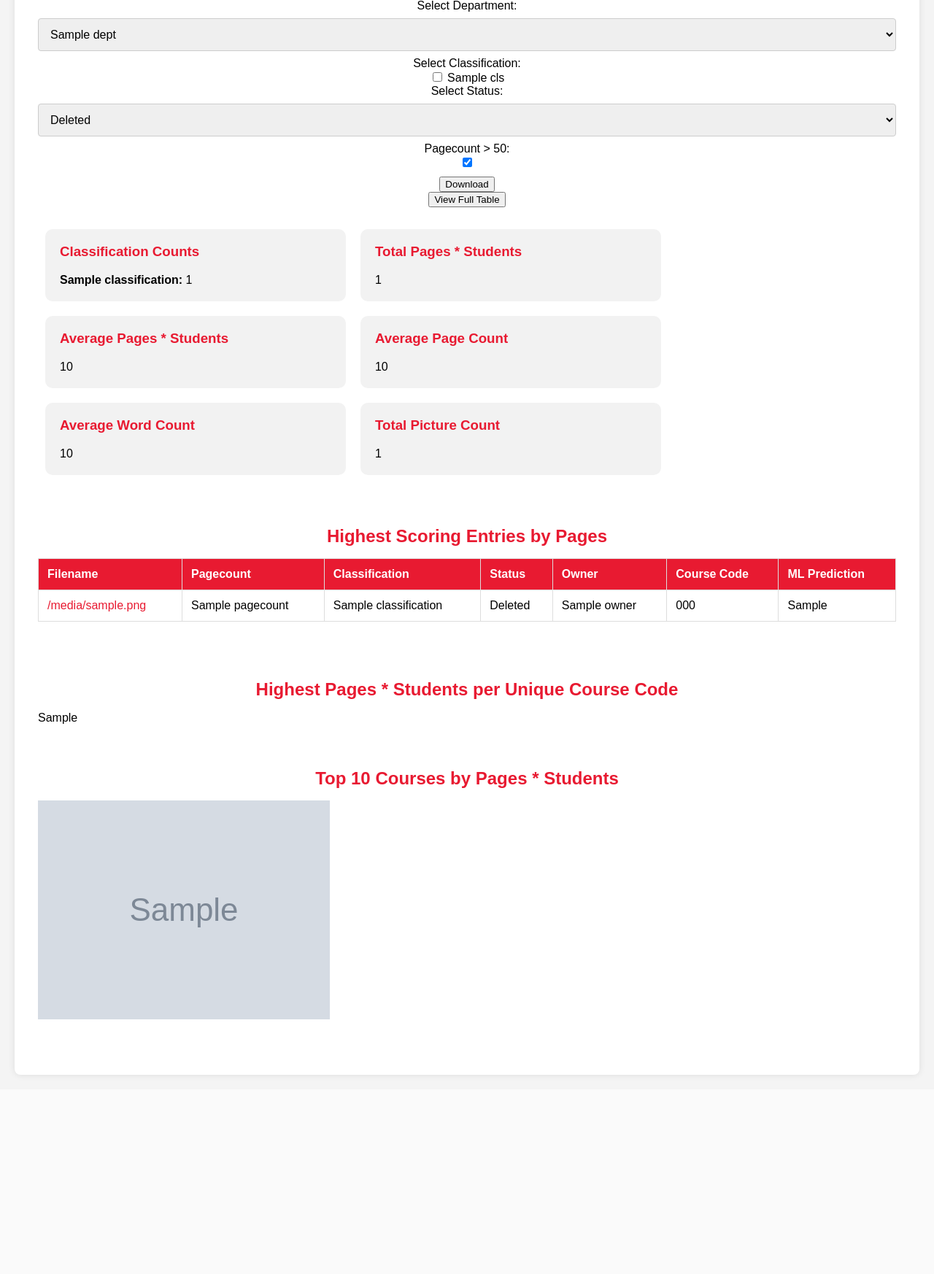
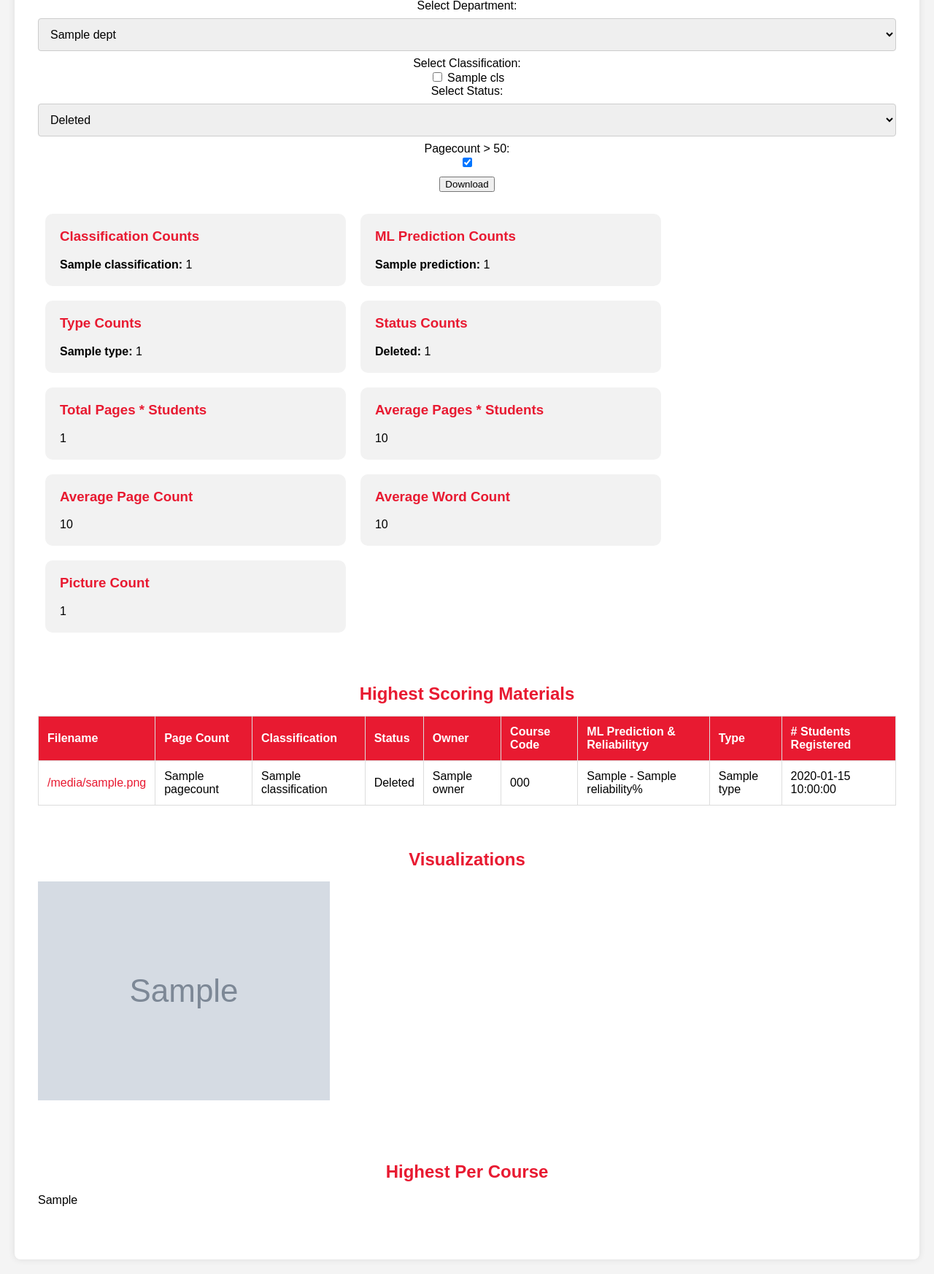
Before and after one commit to ellisgroenveld/copyrightweb, a Flask app: template app/templates/kpis.html in a window 1280 px wide. Shown: the part 127-1873 px from the top of the page at 73% size. Before the commit the page ends 1603 px from the top, so only its background shows below. Run offline with Flask 3, Linux system fonts and the light colour scheme; the template is opened without the code that fills it: most values are stand-ins (such as "Sample title", 1, 10 or a date in 2020); grey boxes marked "Sample" are stand-in pictures.

Commit message:
final changes

```diff
--- a/app/templates/kpis.html
+++ b/app/templates/kpis.html
@@ -45,13 +45,24 @@
                 <input type="hidden" name="pagecount_toggle" value="{{ pagecount_toggle }}">
                 <button type="submit">Download</button>
             </form>
-            <button onclick="location.href='{{ url_for('full_table', department=selected_department, classification=selected_classifications|join(','), status=selected_status, pagecount_toggle=pagecount_toggle) }}'">View Full Table</button>
         </header>
 
         <section class="summary">
             <div class="kpi-box">
                 <h3>Classification Counts</h3>
                 <p>{% for classification, count in classification_counts.items() %}<strong>{{ classification }}:</strong> {{ count }}<br>{% endfor %}</p>
+            </div>
+            <div class="kpi-box">
+                <h3>ML Prediction Counts</h3>
+                <p>{% for prediction, count in ml_prediction_counts.items() %}<strong>{{ prediction }}:</strong> {{ count }}<br>{% endfor %}</p>
+            </div>
+            <div class="kpi-box">
+                <h3>Type Counts</h3>
+                <p>{% for type, count in type_counts.items() %}<strong>{{ type }}:</strong> {{ count }}<br>{% endfor %}</p>
+            </div>
+            <div class="kpi-box">
+                <h3>Status Counts</h3>
+                <p>{% for status, count in status_counts.items() %}<strong>{{ status }}:</strong> {{ count }}<br>{% endfor %}</p>
             </div>
             <div class="kpi-box">
                 <h3>Total Pages * Students</h3>
@@ -70,73 +81,56 @@
                 <p>{{ avg_wordcount }}</p>
             </div>
             <div class="kpi-box">
-                <h3>Total Picture Count</h3>
+                <h3>Picture Count</h3>
                 <p>{{ picture_count }}</p>
             </div>
         </section>
 
         <section class="highest-scoring">
-            <h2>Highest Scoring Entries by Pages</h2>
+            <h2>Highest Scoring Materials</h2>
             <div class="table-wrapper">
             <table>
                 <thead>
                     <tr>
                         <th>Filename</th>
-                        <th>Pagecount</th>
+                        <th>Page Count</th>
                         <th>Classification</th>
                         <th>Status</th>
                         <th>Owner</th>
                         <th>Course Code</th>
-                        <th>ML Prediction</th>
+                        <th>ML Prediction & Reliabilityy</th>
+                        <th>Type</th>
+                        <th># Students Registered</th>
                     </tr>
                 </thead>
                 <tbody>
-                    {% for entry in highest_scoring %}
+                    {% for item in highest_scoring %}
                     <tr>
-                        <td><a href="{{ entry.url }}">{{ entry.Filename }}</a></td>
-                        <td>{{ entry.pagecount }}</td>
-                        <td>{{ entry.Classification }}</td>
-                        <td>{{ entry.Status }}</td>
-                        <td>{{ entry.Owner }}</td>
-                        <td>{{ entry['Course code'] }}</td>
-                        <td>{{ entry['ML Prediction'] }}</td>
+                        <td><a href="{{ item['url'] }}" target="_blank">{{ item['Filename'] }}</a></td>
+                        <td>{{ item['pagecount'] }}</td>
+                        <td>{{ item['Classification'] }}</td>
+                        <td>{{ item['Status'] }}</td>
+                        <td>{{ item['Owner'] }}</td>
+                        <td>{{ item['Course code'] }}</td>
+                        <td>{{ item['ML Prediction'] }} - {{ item['Reliability'] }}%</td>
+                        <td>{{ item['Type'] }}</td>
+                        <td>{{ item['#students_registered'] }}</td>
                     </tr>
                     {% endfor %}
                 </tbody>
             </table>
-        </div>
+            </div>
+        </section>
+
+        <section class="charts">
+            <h2>Visualizations</h2>
+            <img src="{{ image_path }}" alt="KPIs Visualizations">
         </section>
 
         <section class="highest-per-course">
-            <h2>Highest Pages * Students per Unique Course Code</h2>
-            {{ highest_per_course | safe }}
-        </section>
-
-        <section class="top-courses">
-            <h2>Top 10 Courses by Pages * Students</h2>
-            <img src="{{ image_path }}" alt="Top Courses by Pages * Students">
+            <h2>Highest Per Course</h2>
+            <div>{{ highest_per_course|safe }}</div>
         </section>
     </div>
-    <script>
-        // Add JavaScript to handle form submission and display error popup
-        document.addEventListener('DOMContentLoaded', function() {
-            const form = document.querySelector('form');
-            form.addEventListener('submit', async function(event) {
-                event.preventDefault();
-                const formData = new FormData(form);
-                const response = await fetch('/download_dataframe', {
-                    method: 'POST',
-                    body: formData
-                });
-                const data = await response.json();
-                if (data.error) {
-                    alert(data.error); // Display error message as a popup
-                } else {
-                    // Handle successful file download
-                    // For example, redirect to a success page or perform other actions
-                }
-            });
-        });
-    </script>
 </body>
 </html>
```
Also changed, not shown: app/routes.py (+7 -2 lines).
